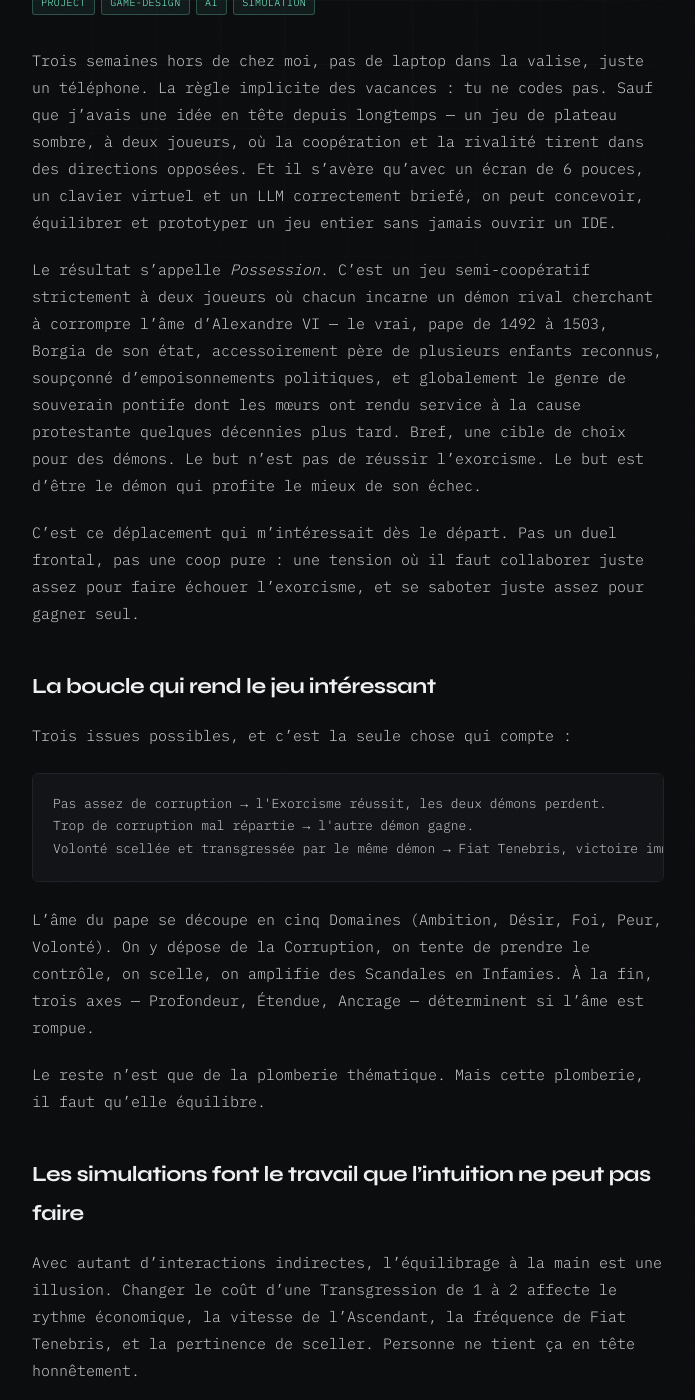
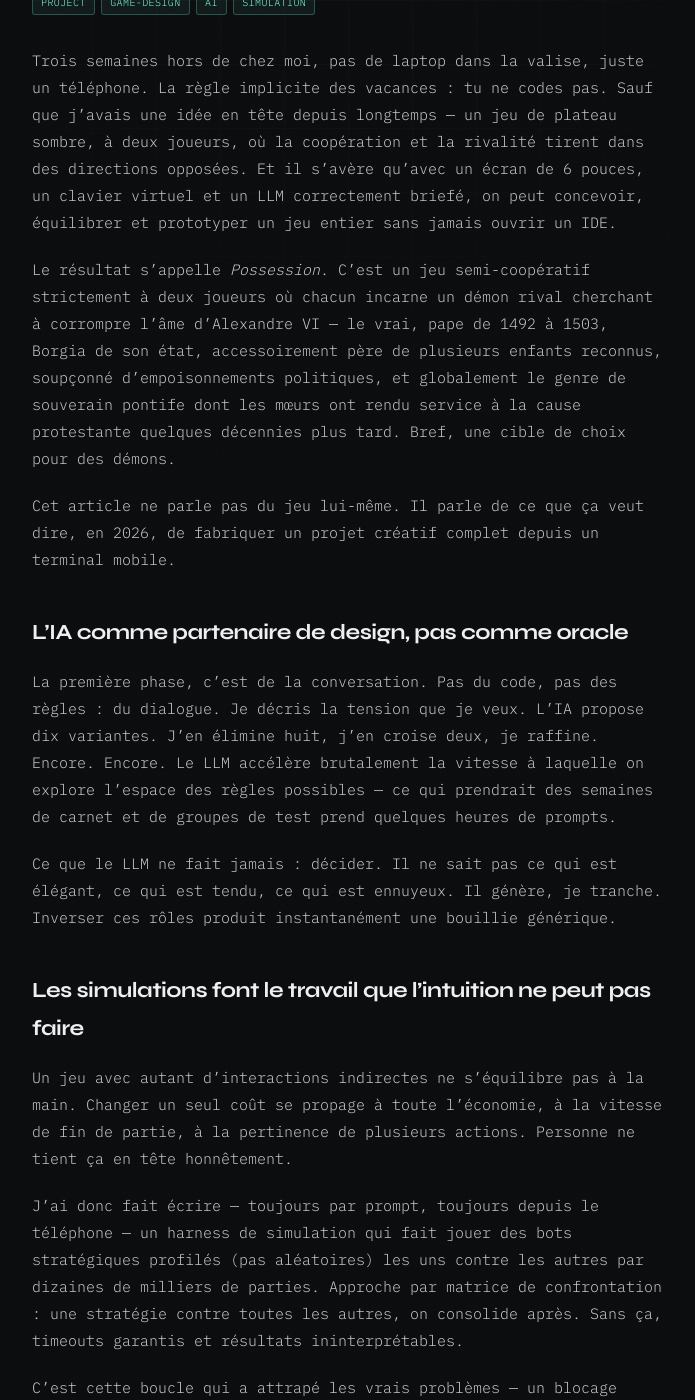
Before and after one commit to salfab/seesharpch, a Jekyll site: the page built from _posts/2026-05-04-possession-jeu-de-plateau.md, in a window 1280 px wide and 1400 px high, scrolled down 458 px. Shown: the whole window, without its empty margins (292-987 px from the left). Built offline with Jekyll 4.4.1, drawn with Linux system fonts in a browser that asks for light colours; some of the changed text lies outside the part shown.

Commit message:
blog: refocus Possession article on creation process and tools

````diff
--- a/_posts/2026-05-04-possession-jeu-de-plateau.md
+++ b/_posts/2026-05-04-possession-jeu-de-plateau.md
@@ -9,88 +9,64 @@ sitemap: false
 
 Trois semaines hors de chez moi, pas de laptop dans la valise, juste un téléphone. La règle implicite des vacances : tu ne codes pas. Sauf que j'avais une idée en tête depuis longtemps — un jeu de plateau sombre, à deux joueurs, où la coopération et la rivalité tirent dans des directions opposées. Et il s'avère qu'avec un écran de 6 pouces, un clavier virtuel et un LLM correctement briefé, on peut concevoir, équilibrer et prototyper un jeu entier sans jamais ouvrir un IDE.
 
-Le résultat s'appelle *Possession*. C'est un jeu semi-coopératif strictement à deux joueurs où chacun incarne un démon rival cherchant à corrompre l'âme d'Alexandre VI — le vrai, pape de 1492 à 1503, Borgia de son état, accessoirement père de plusieurs enfants reconnus, soupçonné d'empoisonnements politiques, et globalement le genre de souverain pontife dont les mœurs ont rendu service à la cause protestante quelques décennies plus tard. Bref, une cible de choix pour des démons. Le but n'est pas de réussir l'exorcisme. Le but est d'être le démon qui profite le mieux de son échec.
+Le résultat s'appelle *Possession*. C'est un jeu semi-coopératif strictement à deux joueurs où chacun incarne un démon rival cherchant à corrompre l'âme d'Alexandre VI — le vrai, pape de 1492 à 1503, Borgia de son état, accessoirement père de plusieurs enfants reconnus, soupçonné d'empoisonnements politiques, et globalement le genre de souverain pontife dont les mœurs ont rendu service à la cause protestante quelques décennies plus tard. Bref, une cible de choix pour des démons.
 
-C'est ce déplacement qui m'intéressait dès le départ. Pas un duel frontal, pas une coop pure : une tension où il faut collaborer juste assez pour faire échouer l'exorcisme, et se saboter juste assez pour gagner seul.
+Cet article ne parle pas du jeu lui-même. Il parle de ce que ça veut dire, en 2026, de fabriquer un projet créatif complet depuis un terminal mobile.
 
-## La boucle qui rend le jeu intéressant
+## L'IA comme partenaire de design, pas comme oracle
 
-Trois issues possibles, et c'est la seule chose qui compte :
+La première phase, c'est de la conversation. Pas du code, pas des règles : du dialogue. Je décris la tension que je veux. L'IA propose dix variantes. J'en élimine huit, j'en croise deux, je raffine. Encore. Encore. Le LLM accélère brutalement la vitesse à laquelle on explore l'espace des règles possibles — ce qui prendrait des semaines de carnet et de groupes de test prend quelques heures de prompts.
 
-```text
-Pas assez de corruption → l'Exorcisme réussit, les deux démons perdent.
-Trop de corruption mal répartie → l'autre démon gagne.
-Volonté scellée et transgressée par le même démon → Fiat Tenebris, victoire immédiate.
-```
-
-L'âme du pape se découpe en cinq Domaines (Ambition, Désir, Foi, Peur, Volonté). On y dépose de la Corruption, on tente de prendre le contrôle, on scelle, on amplifie des Scandales en Infamies. À la fin, trois axes — Profondeur, Étendue, Ancrage — déterminent si l'âme est rompue.
-
-Le reste n'est que de la plomberie thématique. Mais cette plomberie, il faut qu'elle équilibre.
+Ce que le LLM ne fait jamais : décider. Il ne sait pas ce qui est élégant, ce qui est tendu, ce qui est ennuyeux. Il génère, je tranche. Inverser ces rôles produit instantanément une bouillie générique.
 
 ## Les simulations font le travail que l'intuition ne peut pas faire
 
-Avec autant d'interactions indirectes, l'équilibrage à la main est une illusion. Changer le coût d'une Transgression de 1 à 2 affecte le rythme économique, la vitesse de l'Ascendant, la fréquence de Fiat Tenebris, et la pertinence de sceller. Personne ne tient ça en tête honnêtement.
+Un jeu avec autant d'interactions indirectes ne s'équilibre pas à la main. Changer un seul coût se propage à toute l'économie, à la vitesse de fin de partie, à la pertinence de plusieurs actions. Personne ne tient ça en tête honnêtement.
 
-J'ai donc écrit des bots stratégiques — pas aléatoires, profilés — et je les ai fait jouer les uns contre les autres par dizaines de milliers de parties.
+J'ai donc fait écrire — toujours par prompt, toujours depuis le téléphone — un harness de simulation qui fait jouer des bots stratégiques profilés (pas aléatoires) les uns contre les autres par dizaines de milliers de parties. Approche par matrice de confrontation : une stratégie contre toutes les autres, on consolide après. Sans ça, timeouts garantis et résultats ininterprétables.
+
+C'est cette boucle qui a attrapé les vrais problèmes — un blocage économique latent qu'aucune lecture ne révélait, des stratégies dominantes invisibles à l'œil nu. Les corrections sont écrites après que la simulation ait crié, pas avant.
+
+## Claude Code Cloud comme implémenteur
+
+Pour passer du prototype textuel au jeu jouable, j'ai utilisé **Claude Code Cloud**. C'est l'outil qui m'a permis de tout faire depuis le téléphone : pas d'environnement local à maintenir, pas de chaîne de build à porter sur Android, juste une session distante qui exécute, teste et commit.
+
+La leçon est la même que sur [mon projet Vulkan](/blog/preview/c9d2a845/vulkan-rust-vibe-coding) : la qualité du code généré est presque entièrement fonction de la précision du brief. Mes prompts d'implémentation ressemblent à un ticket Jira écrit par quelqu'un qui a trop de rigueur :
 
 ```text
-- stratégie centrée sur Volonté
-- accumulation d'Infamies
-- propagation large de Scandales
-- scellement rapide
-- fissuration défensive
-- Entrave systématique
-- Ascendant pur
-- agressive sur Fiat Tenebris
-```
+Ajoute cette action.
 
-Une nuance pratique : tout simuler d'un coup explosait. Donc matrice de confrontation, une stratégie contre toutes les autres, on consolide après. Sans ça, timeouts et résultats ininterprétables.
-
-C'est ce qui a permis d'attraper un blocage économique invisible à la lecture : dans certains états, un joueur n'avait plus aucune Corruption disponible et était condamné à passer ses tours. La correction — une action *Puiser dans l'Ombre* disponible **seulement** à 0 Corruption — est typiquement le genre de règle qu'on n'écrit pas en chambre. On l'écrit après que la simulation ait crié.
-
-## Claude Code Cloud comme implémenteur, pas comme designer
-
-Pour le prototype jouable, j'ai utilisé Claude Code Cloud. La leçon est exactement celle de [mon projet Vulkan](/blog/preview/c9d2a845/vulkan-rust-vibe-coding) : un LLM est un multiplicateur de vitesse, pas un substitut à la décision.
-
-Mes prompts ressemblaient à ça :
-
-```text
-Ajoute l'action Puiser dans l'Ombre.
-
-Condition : le joueur actif doit avoir 0 Corruption disponible.
-Effet : il gagne 1 Corruption disponible.
+Condition : <précondition exacte>
+Effet : <effet exact>
 
 L'action ne doit pas :
-- modifier un Domaine
-- donner de l'Ascendant
-- consommer une exploitation
-- déclencher une Transgression
+- <interaction interdite 1>
+- <interaction interdite 2>
+- <interaction interdite 3>
 
 Ajoute les tests correspondants.
 ```
 
-Cahier des charges précis, contraintes explicites, critères d'acceptation, tests obligatoires. Plus le prompt est mou, plus la sortie l'est. C'est devenu une vérité brutale : la qualité du code généré est presque entièrement fonction de la précision du brief.
-
-Ce que le LLM ne décide pas : quelle tension est intéressante, quelle règle est élégante, quelle ambiguïté doit être supprimée. Tout le reste — formaliser, tester, écrire — il le fait plus vite que moi.
+Cahier des charges précis, contraintes explicites, critères d'acceptation, tests obligatoires. Plus le prompt est mou, plus la sortie l'est.
 
 ## Le choix de stack qui m'a surpris
 
-J'avais pré-tranché pour **Phaser + TypeScript**. Web natif, léger, parfait pour cartes/plateau 2D, déploiement trivial, c'est mon écosystème quotidien. Sur le papier, c'était la réponse.
+J'avais pré-tranché pour **Phaser + TypeScript**. Web natif, léger, parfait pour du 2D, déploiement trivial, c'est mon écosystème quotidien. Sur le papier, c'était la réponse.
 
 J'ai pris **Godot**.
 
-Pas par snobisme. Parce que pour un jeu de plateau avec scènes, états, transitions et UI structurée, l'éditeur visuel et l'arborescence de nodes économisent un temps fou que je passerais sinon à recréer une demi-VM de scènes en TypeScript. Unity ? Surdimensionné pour un 2D à deux joueurs. C'était soit Phaser (familier) soit Godot (mieux outillé pour ce cas précis). J'ai choisi le bon outil plutôt que l'outil confortable. Décision étonnamment difficile à prendre — le confort d'écosystème est un piège.
+Pas par snobisme. Parce que pour un jeu avec scènes, états, transitions et UI structurée, l'éditeur visuel et l'arborescence de nodes économisent un temps fou que je passerais sinon à recréer une demi-VM de scènes en TypeScript. Unity ? Surdimensionné pour un 2D à deux joueurs. C'était soit Phaser (familier) soit Godot (mieux outillé pour ce cas précis). J'ai choisi le bon outil plutôt que l'outil confortable — décision étonnamment difficile à prendre. Le confort d'écosystème est un piège.
 
 ## Le détail technique qui m'a fait perdre une journée
 
 Les templates de cartes ont une fenêtre centrale qui doit être transparente pour qu'on y compose les illustrations. Sauf que les images générées rendaient un damier opaque au lieu d'un vrai canal alpha.
 
-Solution : générer les templates en **chroma key**. Fond de fenêtre en `#00FF00` pur, puis suppression au pipeline. Pas glamour, pas élégant, mais c'est ça qui rend les assets exploitables en production. C'est la moitié du travail sur un projet créatif assisté par IA : adapter le pipeline parce que les outils ne crachent jamais exactement ce que tu attends.
+Solution : générer les templates en **chroma key**. Fond de fenêtre en `#00FF00` pur, suppression au pipeline. Pas glamour, pas élégant, mais c'est ça qui rend les assets exploitables. C'est la moitié du travail sur un projet créatif assisté par IA : adapter le pipeline parce que les outils ne crachent jamais exactement ce que tu attends.
 
 ## Ce que je retiens
 
-Un jeu se conçoit aujourd'hui en quelques semaines avec les bons outils. Les simulations remplacent l'intuition pour l'équilibrage. Le LLM remplace la fatigue pour l'implémentation. Mais aucun des deux ne remplace la décision.
+La pile d'outils que j'ai utilisée tient sur une main : un LLM pour le design et l'implémentation, Claude Code Cloud pour exécuter sans environnement local, un harness de simulation maison pour l'équilibrage, et Godot pour le prototype jouable. Tout depuis un téléphone, pas une seule ligne tapée sur un clavier physique.
 
-La vraie tension du projet, ce n'était pas entre les deux démons. C'était entre la vitesse que l'IA permet et la rigueur qu'elle réclame pour produire autre chose qu'une bouillie générique.
+Ce n'est pas un exploit, c'est un constat. La barrière à l'entrée d'un projet créatif technique n'est plus le matériel, ni l'environnement de dev, ni même les compétences spécifiques. C'est la rigueur du brief que tu sais formuler.
 
 J'ai conçu un jeu sur deux démons qui se sabotent mutuellement. Approprié, en y repensant.
````
